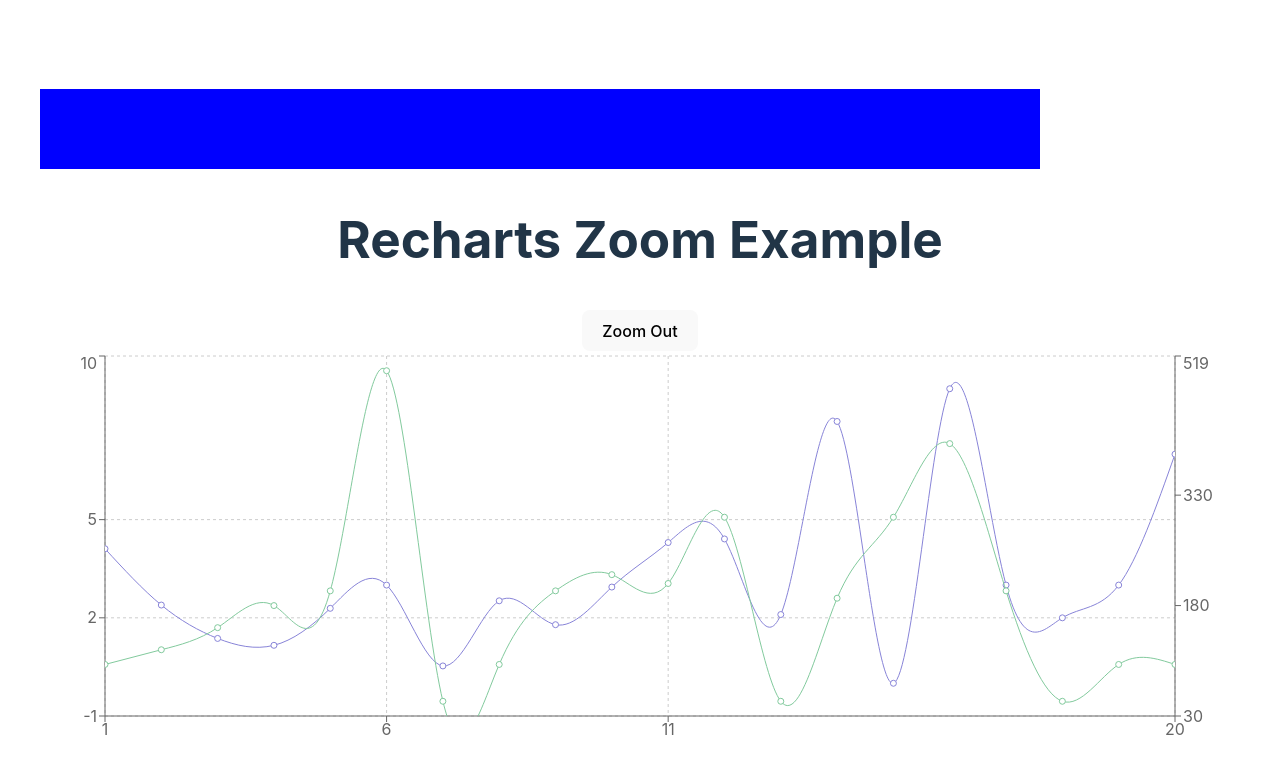
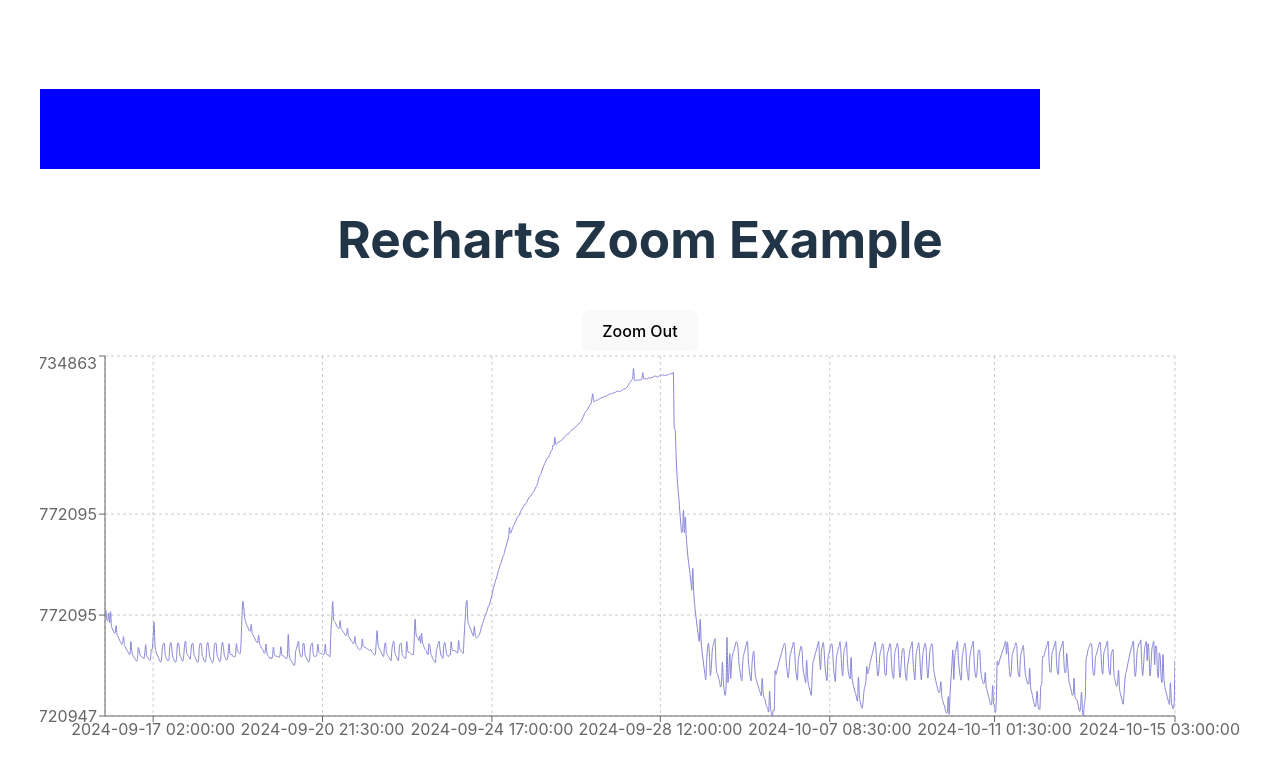
Before and after one commit to ivanISC95/testing, a React (Vite) app: page / in a window 1280 px wide. Shown: the top 774 px of the page. Built offline with nearby package versions, Linux system fonts and the light colour scheme.

Commit message:
Recharts zoom add

```diff
--- a/src/Librerias/Recharts/RechartsZoom.tsx
+++ b/src/Librerias/Recharts/RechartsZoom.tsx
@@ -1,42 +1,18 @@
 import { useState } from 'react';
-import {
-    LineChart,
-    Line,
-    CartesianGrid,
-    XAxis,
-    YAxis,
-    Tooltip,
-    ReferenceArea,
-    ResponsiveContainer,
-} from 'recharts';
+import { LineChart, Line, CartesianGrid, XAxis, YAxis, Tooltip, ReferenceArea, ResponsiveContainer } from 'recharts';
+import { datas } from '../../Datas';
 
-const initialData = [
-    { name: 1, cost: 4.11, impression: 100 },
-    { name: 2, cost: 2.39, impression: 120 },
-    { name: 3, cost: 1.37, impression: 150 },
-    { name: 4, cost: 1.16, impression: 180 },
-    { name: 5, cost: 2.29, impression: 200 },
-    { name: 6, cost: 3, impression: 499 },
-    { name: 7, cost: 0.53, impression: 50 },
-    { name: 8, cost: 2.52, impression: 100 },
-    { name: 9, cost: 1.79, impression: 200 },
-    { name: 10, cost: 2.94, impression: 222 },
-    { name: 11, cost: 4.3, impression: 210 },
-    { name: 12, cost: 4.41, impression: 300 },
-    { name: 13, cost: 2.1, impression: 50 },
-    { name: 14, cost: 8, impression: 190 },
-    { name: 15, cost: 0, impression: 300 },
-    { name: 16, cost: 9, impression: 400 },
-    { name: 17, cost: 3, impression: 200 },
-    { name: 18, cost: 2, impression: 50 },
-    { name: 19, cost: 3, impression: 100 },
-    { name: 20, cost: 7, impression: 100 },
-];
 
-const getAxisYDomain = (from:any, to:any, ref:any, offset:any) => {
-    const refData :any = initialData.slice(from - 1, to);
+const initialData = datas.value.map((val, index) => ({
+    name: datas.timestamp[index],
+    cost: val,
+    impression: Math.round(val * 100)
+}));
+
+const getAxisYDomain = (from: any, to: any, ref: any, offset: any) => {
+    const refData: any = initialData.slice(from, to);
     let [bottom, top] = [refData[0][ref], refData[0][ref]];
-    refData.forEach((d:any) => {
+    refData.forEach((d: any) => {
         if (d[ref] > top) top = d[ref];
         if (d[ref] < bottom) bottom = d[ref];
     });
@@ -48,10 +24,10 @@
     const [data] = useState(initialData);
     const [left, setLeft] = useState('dataMin');
     const [right, setRight] = useState('dataMax');
-    const [refAreaLeft, setRefAreaLeft] = useState<any>('');
-    const [refAreaRight, setRefAreaRight] = useState<any>('');
+    const [refAreaLeft, setRefAreaLeft] = useState('');
+    const [refAreaRight, setRefAreaRight] = useState('');
     const [top, setTop] = useState('dataMax+1');
-    const [bottom, setBottom] = useState('dataMin-1');
+    const [bottom, setBottom] = useState('dataMin');
     const [top2, setTop2] = useState('dataMax+20');
     const [bottom2, setBottom2] = useState('dataMin-20');
 
@@ -62,20 +38,18 @@
             return;
         }
 
-        let leftValue = refAreaLeft;
-        let rightValue = refAreaRight;
+        const leftIndex: any = initialData.findIndex(d => d.name === refAreaLeft);
+        const rightIndex: any = initialData.findIndex(d => d.name === refAreaRight);
 
-        if (leftValue > rightValue) {
-            [leftValue, rightValue] = [rightValue, leftValue];
-        }
+        if (leftIndex < 0 || rightIndex < 0) return;
 
-        const [newBottom, newTop] = getAxisYDomain(refAreaLeft, refAreaRight, 'cost', 1);
-        const [newBottom2, newTop2] = getAxisYDomain(refAreaLeft, refAreaRight, 'impression', 50);
+        const [newBottom, newTop] = getAxisYDomain(leftIndex, rightIndex, 'cost', 1);
+        const [newBottom2, newTop2] = getAxisYDomain(leftIndex, rightIndex, 'impression', 50);
 
         setRefAreaLeft('');
         setRefAreaRight('');
-        setLeft(refAreaLeft);
-        setRight(refAreaRight);
+        setLeft(leftIndex);
+        setRight(rightIndex);
         setBottom(newBottom);
         setTop(newTop);
         setBottom2(newBottom2);
@@ -92,13 +66,12 @@
         setTop2('dataMax+50');
         setBottom2('dataMin+50');
     };
-    console.log(data)
+
     return (
         <div className="highlight-bar-charts" style={{ userSelect: 'none', width: '100%' }}>
             <button type="button" className="btn update" onClick={zoomOut}>
                 Zoom Out
             </button>
-
             <ResponsiveContainer width="100%" height={400}>
                 <LineChart
                     data={data}
@@ -107,13 +80,11 @@
                     onMouseUp={zoom}
                 >
                     <CartesianGrid strokeDasharray="3 3" />
-                    <XAxis allowDataOverflow dataKey="name" domain={[left, right]} type="number" />
-                    <YAxis allowDataOverflow domain={[bottom, top]} type="number" yAxisId="1" />
-                    <YAxis orientation="right" allowDataOverflow domain={[bottom2, top2]} type="number" yAxisId="2" />
+                    <XAxis allowDataOverflow dataKey="name" domain={[left, right]} />
+                    <YAxis allowDataOverflow domain={[bottom, top]} yAxisId="1" />
+                    <YAxis orientation="right" allowDataOverflow domain={[bottom2, top2]} yAxisId="2" />
                     <Tooltip />
-                    <Line yAxisId="1" type="natural" dataKey="cost" stroke="#8884d8" />
-                    <Line yAxisId="2" type="natural" dataKey="impression" stroke="#82ca9d" />
-
+                    <Line yAxisId="1" type="monotone" dataKey="cost" stroke="#8884d8" dot={false} />
                     {refAreaLeft && refAreaRight ? (
                         <ReferenceArea yAxisId="1" x1={refAreaLeft} x2={refAreaRight} strokeOpacity={0.3} />
                     ) : null}
```
